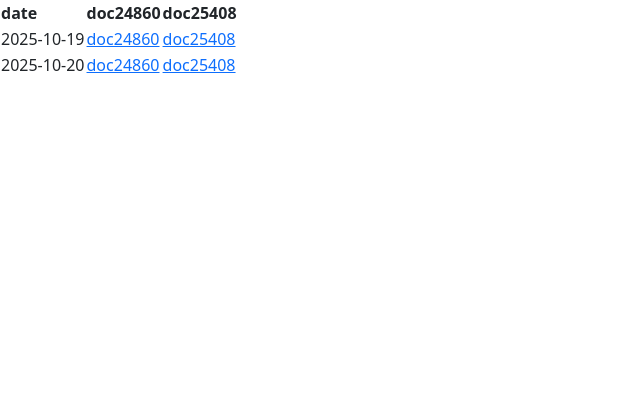
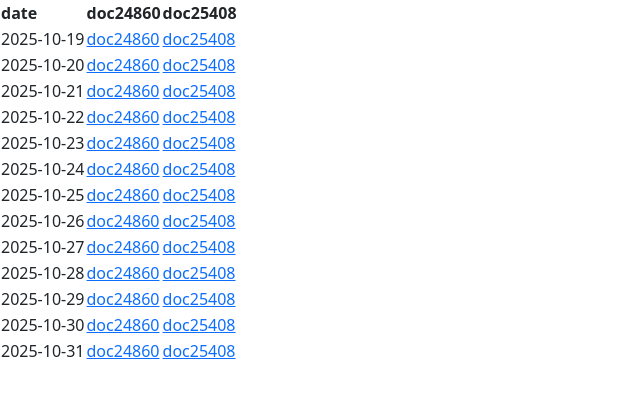
Before and after one commit to awelvor/enoria, a Jekyll site: the page built from celebrations.md, in a window 1280 px wide. Shown: the top 398 px of the page, without its empty margins (0-640 px from the left). Built offline with Jekyll 4.4.1, drawn with Linux system fonts in a browser that asks for light colours; our own code applies the rules of GitHub Pages for plain Markdown files.

Commit message:
Update celebrations.md

```diff
--- a/celebrations.md
+++ b/celebrations.md
@@ -3,3 +3,14 @@
 |---|---|---|
 |2025-10-19|[doc24860](https://web.enoria.app/tools/documentspdf/?m=666599,684676,623120,667054&cel=6970,6990,6970,6990&ac=87737&titredoc=&doc=24860&orientation=landscape&preview=pdf&format=a4)|[doc25408](https://web.enoria.app/tools/documentspdf/?m=666599,684676,623120,667054&cel=6970,6990,6970,6990&ac=87737&titredoc=&doc=25408&orientation=portrait&preview=html&format=a4)|
 |2025-10-20|[doc24860](https://web.enoria.app/tools/documentspdf/?m=667094,639274&cel=&ac=&titredoc=&doc=24860&orientation=landscape&preview=pdf&format=a4)|[doc25408](https://web.enoria.app/tools/documentspdf/?m=667094,639274&cel=&ac=&titredoc=&doc=25408&orientation=landscape&preview=html&format=a4)|
+|2025-10-21|[doc24860]()|[doc25408]()|
+|2025-10-22|[doc24860]()|[doc25408]()|
+|2025-10-23|[doc24860]()|[doc25408]()|
+|2025-10-24|[doc24860]()|[doc25408]()|
+|2025-10-25|[doc24860]()|[doc25408]()|
+|2025-10-26|[doc24860]()|[doc25408]()|
+|2025-10-27|[doc24860]()|[doc25408]()|
+|2025-10-28|[doc24860]()|[doc25408]()|
+|2025-10-29|[doc24860]()|[doc25408]()|
+|2025-10-30|[doc24860]()|[doc25408]()|
+|2025-10-31|[doc24860]()|[doc25408]()|
```
